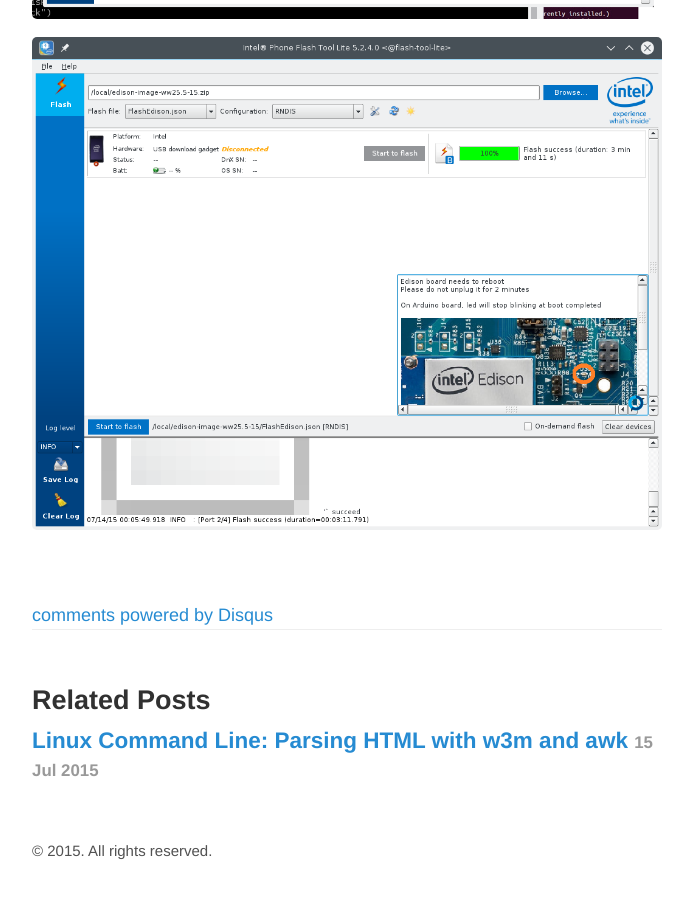
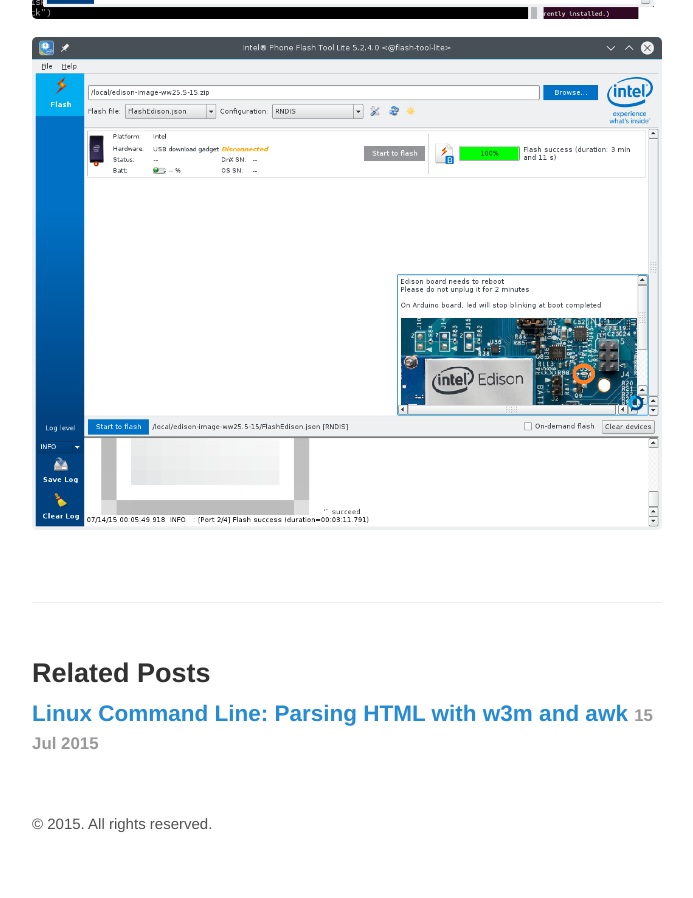
Before and after one commit to joeferner/joeferner.github.io, a Jekyll site: the page built from _posts/2015-07-13-intel-flash-tool-lite-linux.md, in a window 1280 px wide and 900 px high, scrolled down 2146 px. Shown: the whole window, without its empty margins (293-986 px from the left). Built offline with Jekyll 4.4.1, drawn with Linux system fonts in a browser that asks for light colours; comment, search, counter and statistics services are not loaded; after the commit the page ends 3019 px from its top, so only the background shows below that.

Commit message:
fix comments?

```diff
--- a/_includes/comments.html
+++ b/_includes/comments.html
@@ -12,5 +12,4 @@
         (document.getElementsByTagName('head')[0] || document.getElementsByTagName('body')[0]).appendChild(dsq);
     })();
 </script>
-<noscript>Please enable JavaScript to view the <a href="http://disqus.com/?ref_noscript">comments powered by Disqus.</a></noscript>
-<a href="http://disqus.com" class="dsq-brlink">comments powered by <span class="logo-disqus">Disqus</span></a>
+<noscript>Please enable JavaScript to view the <a href="https://disqus.com/?ref_noscript" rel="nofollow">comments powered by Disqus.</a></noscript>
```
Also changed, not shown: other parts of _includes/comments.html (+2 -2 lines). Lines whose indentation alone changed are shown as unchanged.
